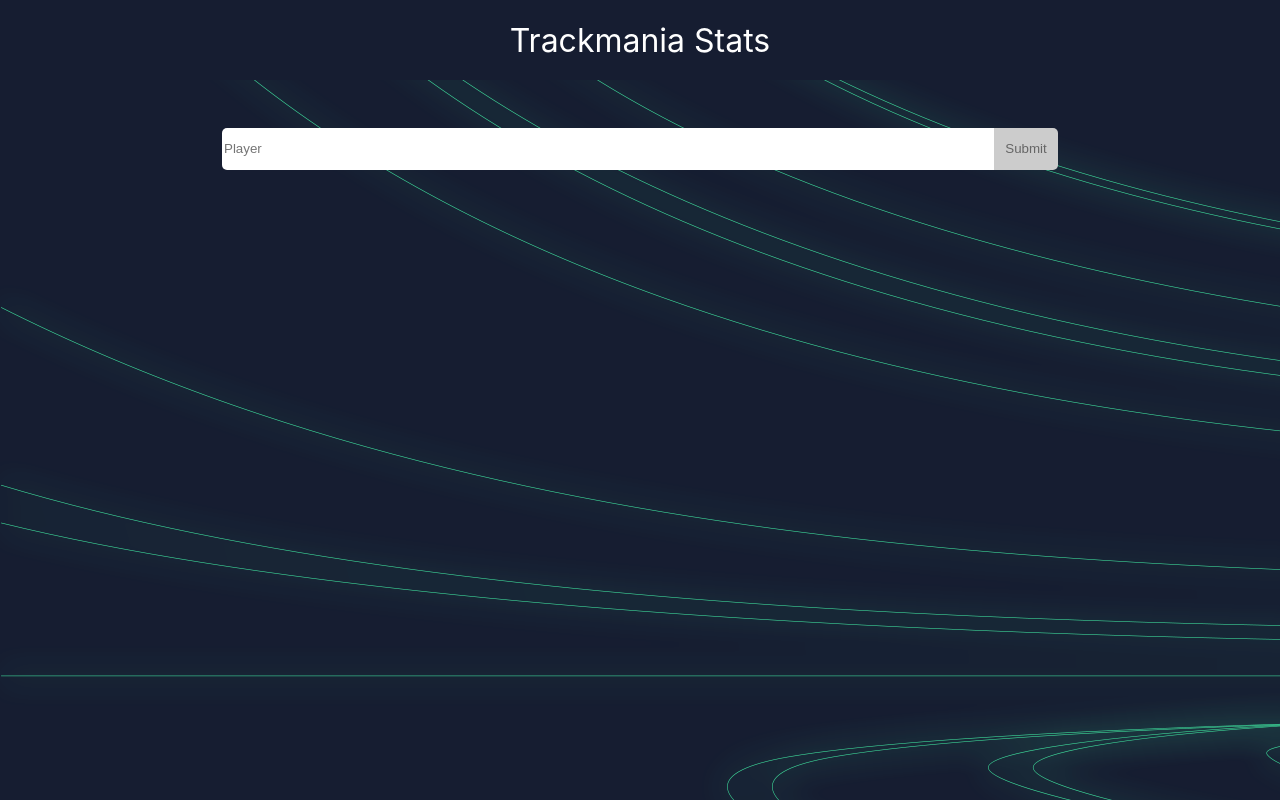
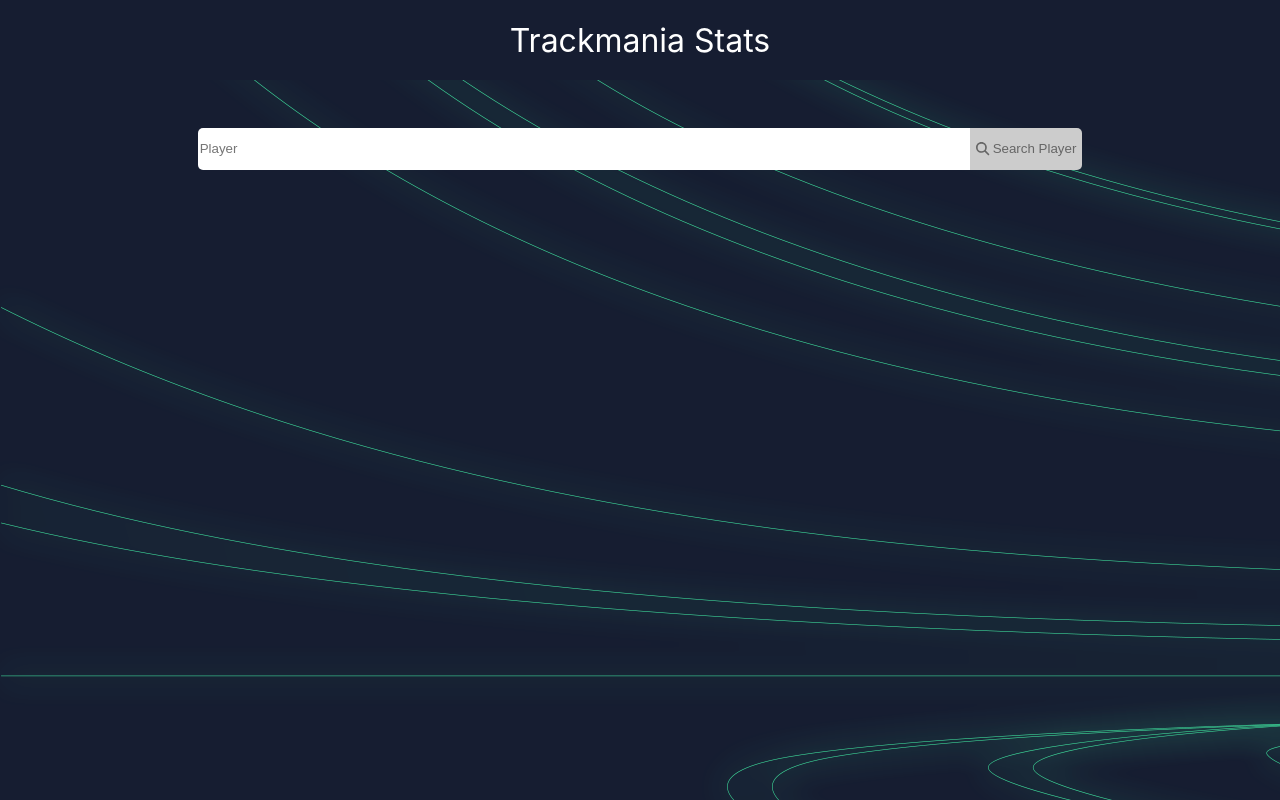
Before and after one commit to Shinestr8/shstrtmsts, a React (Create React App) app: page / in a window 1280 px wide. Built offline with nearby package versions, Linux system fonts and the light colour scheme.

Commit message:
changed button text and added magnifying glass icon

```diff
--- a/src/Trackmania/Trackmania.jsx
+++ b/src/Trackmania/Trackmania.jsx
@@ -11,9 +11,9 @@
 import "./responsive.css";
 
 import { UpdateButton } from "../Component/UpdateButton/UpdateButton";
-import { FontAwesomeIcon } from '@fortawesome/react-fontawesome'
-import {faSpinner } from '@fortawesome/free-solid-svg-icons'
-import { text } from "@fortawesome/fontawesome-svg-core";
+import { FontAwesomeIcon } from '@fortawesome/react-fontawesome';
+import {faSpinner } from '@fortawesome/free-solid-svg-icons';
+import { faMagnifyingGlass } from "@fortawesome/free-solid-svg-icons";
 
 export function Trackmania(){
 
@@ -130,7 +130,7 @@
             <form className="input-group">
                 <input className="text-input" type="text" placeholder="Player" value={textInput} onChange={updateTextInput}/>
                 <button className="submit-button" type="submit" onClick={fetchPlayerInfo} disabled={textInput.length < 4 ? true : false}>
-                    Submit
+                    <FontAwesomeIcon icon={faMagnifyingGlass}/> Search Player
                 </button>
                 {data && !data.message && !loading &&(
                     <UpdateButton onClick={forceUpdate}/>
--- a/src/Trackmania/trackmania.css
+++ b/src/Trackmania/trackmania.css
@@ -22,7 +22,7 @@
 
 .submit-button{
     background-color: #007bff;
-    width: 4rem;
+    min-width: 4rem;
     color: #ffffff;
     border: none;
     border-top-right-radius: 5px;
```
